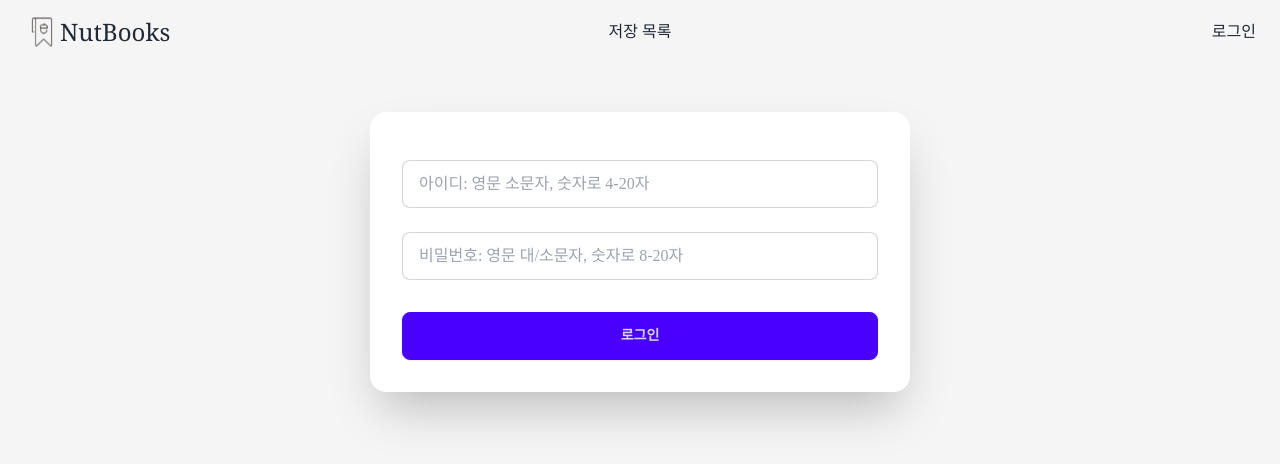
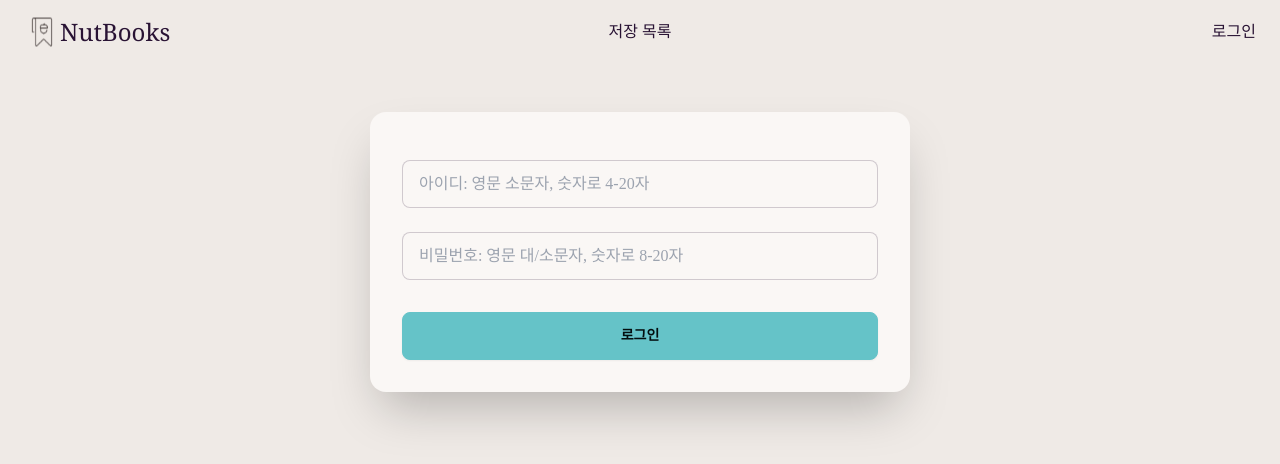
Before and after one commit to NutBooks/nutbooks.github.io, a React (Vite) app: page /login in a window 1280 px wide. Shown: the top 464 px of the page. Built offline with nearby package versions, Linux system fonts and the light colour scheme; no server answers; a web font is replaced by a local one.

Commit message:
style: change theme colours (light/dark mode)

```diff
--- a/index.html
+++ b/index.html
@@ -8,7 +8,7 @@
     <title>Vite + React</title>
   </head>
   <body>
-    <div id="root" class="h-full bg-[#f5f5f5] dark:bg-gray-700"></div>
+    <div id="root" class="h-full bg-base-200"></div>
     <script type="module" src="/src/main.jsx"></script>
   </body>
 </html>
--- a/src/components/AddBookmark.jsx
+++ b/src/components/AddBookmark.jsx
@@ -43,7 +43,7 @@ const AddBookmark = () => {
         className="input input-bordered w-full md:w-2/3"
       />
       <button onClick={addUrlHandler}>
-        <AddIcon className="h-12 w-12 fill-gray-800 dark:fill-gray-100" />
+        <AddIcon className="h-12 w-12 fill-base-content" />
       </button>
     </div>
   );
--- a/src/components/BookmarkCard.jsx
+++ b/src/components/BookmarkCard.jsx
@@ -5,7 +5,7 @@ const BookmarkCard = ({ article }) => {
     article.status == 'QUEUED' ? 'badge-warning' : article.status == 'DONE' ? 'badge-success' : 'badge-error';
 
   return (
-    <div key={article.id} className="flex flex-wrap gap-4 rounded-lg bg-base-200 p-4 shadow-xl">
+    <div key={article.id} className="flex flex-wrap gap-4 rounded-lg bg-base-100 p-4 shadow-xl">
       <div className="flex w-full flex-col items-center sm:flex-row">
         {article.image && (
           <figure className="mb-4 sm:mb-0 sm:mr-4 sm:shrink-0 sm:basis-[300px]">
@@ -43,7 +43,7 @@ const BookmarkCard = ({ article }) => {
           </p>
         </div>
       </div>
-      <div className="collapse collapse-arrow bg-base-200">
+      <div className="collapse collapse-arrow bg-base-100">
         <input type="checkbox" />
         <div className="collapse-title">
           <span className="text-bold text-xl">Summary </span>
--- a/src/components/BookmarkList.jsx
+++ b/src/components/BookmarkList.jsx
@@ -29,7 +29,7 @@ const BookmarkList = () => {
 
   if (loading) {
     return (
-      <div className="rounded-lg bg-white p-4">
+      <div className="rounded-lg bg-base-300 p-4">
         <h2 className="text-bold mb-6 mt-2 text-center text-2xl">저장된 북마크 목록</h2>
         <div>Loading ...</div>
       </div>
@@ -37,7 +37,7 @@ const BookmarkList = () => {
   }
 
   return (
-    <div className="rounded-lg bg-white p-4">
+    <div className="rounded-lg bg-base-300 p-4">
       <h2 className="text-bold mb-6 mt-2 text-center text-2xl">저장된 북마크 목록</h2>
       <div className="flex flex-col gap-y-6">
         {data.map(article => (
--- a/src/components/Header.jsx
+++ b/src/components/Header.jsx
@@ -25,7 +25,7 @@ const Header = () => {
           <div className="flex items-center" onClick={() => navigate('/')}>
             <LogoLight className="h-8 w-9 dark:hidden" />
             <LogoDark className="hidden h-8 w-9 dark:block" />
-            <span className="font-serif text-2xl dark:text-white">NutBooks</span>
+            <span className="font-serif text-2xl">NutBooks</span>
           </div>
         </div>
         <div className="navbar-center">
@@ -41,7 +41,7 @@ const Header = () => {
               <div className="dropdown dropdown-end">
                 <div tabIndex={0} role="button" className="avatar btn btn-circle btn-ghost">
                   <div className="w-8 rounded-full">
-                    <UserIcon className="h-8 w-8" />
+                    <UserIcon className="h-8 w-8 stroke-base-content dark:stroke-base-content" />
                   </div>
                 </div>
                 <ul
--- a/src/components/LoginForm.jsx
+++ b/src/components/LoginForm.jsx
@@ -53,7 +53,7 @@ const LoginForm = () => {
     <>
       <div className="min-h-screen">
         <div className="mx-auto my-12 w-5/6 flex-col sm:w-[540px] lg:flex-row-reverse">
-          <div className="card bg-base-100 shadow-2xl">
+          <div className="card bg-base-100 shadow-2xl dark:bg-base-300">
             <form className="card-body">
               <div className="form-control">
                 <label className="label"></label>
--- a/tailwind.config.js
+++ b/tailwind.config.js
@@ -1,4 +1,5 @@
 import daisyui from 'daisyui';
+import { cupcake, synthwave } from 'daisyui/src/theming/themes';
 
 /** @type {import('tailwindcss').Config} */
 export default {
@@ -7,4 +8,34 @@ export default {
     extend: {},
   },
   plugins: [daisyui],
+  daisyui: {
+    themes: [
+      {
+        light: {
+          cupcake,
+          primary: '#65c3c8',
+          secondary: '#ef9fbc',
+          accent: '#eeaf3a',
+          neutral: '#291334',
+          'base-100': '#faf7f5',
+          'base-200': '#efeae6',
+          'base-content': '#291334',
+        },
+      },
+      {
+        dark: {
+          synthwave,
+          primary: '#65c3c8',
+          secondary: '#ef9fbc',
+          accent: '#eeaf3a',
+          neutral: '#291334',
+          'neutral-content': '#f9f7fd',
+          'base-100': '#1a103d',
+          'base-200': '#27374D',
+          'base-300': '#526D82',
+          'base-content': '#f9f7fd',
+        },
+      },
+    ],
+  },
 };
```
Also changed, not shown: src/assets/user_alt_1_svgrepo_com.svg.
